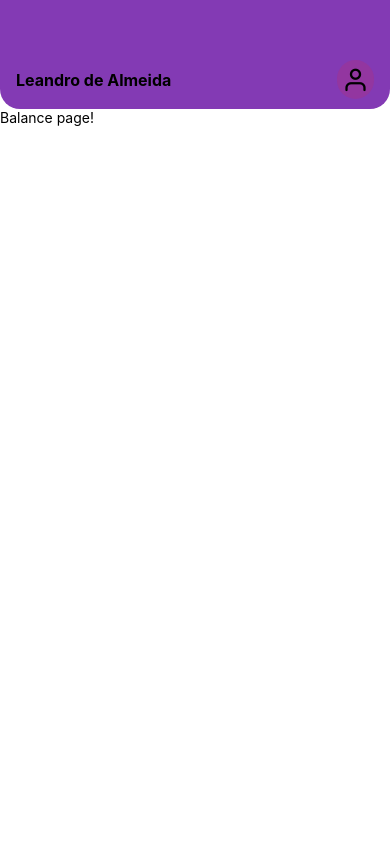
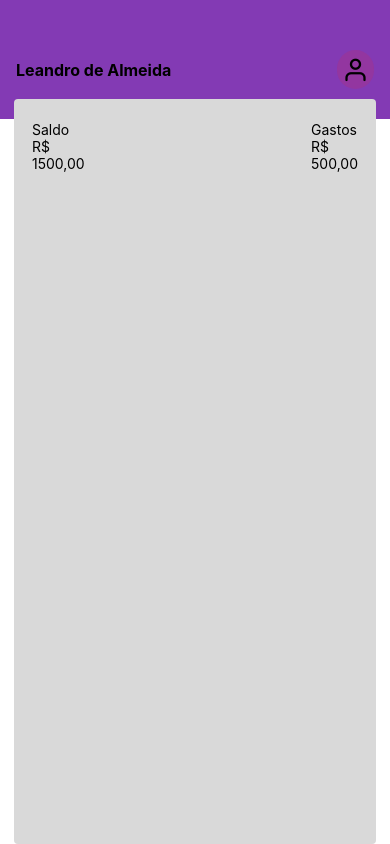
Before and after one commit to leandro91004850/tutorial-react-native, a React Native app: screen / in a window 390 px wide. Built offline with nearby package versions, Linux system fonts and the light colour scheme.

Commit message:
Alinhando o container de Balance

```diff
--- a/src/components/Balance/index.js
+++ b/src/components/Balance/index.js
@@ -4,7 +4,23 @@ import { View, StyleSheet, Text} from "react-native";
 export default function Balance() {
     return (
         <View style={styles.container}>
-            <Text>Balance page!</Text>
+
+            <View style={styles.item}>
+                <Text style={styles.itemTitulo}>Saldo</Text>
+                <View>
+                    <Text style={styles.simboloMoeda}>R$</Text>
+                    <Text style={styles.valor}>1500,00</Text>
+                </View>
+            </View>
+
+            <View style={styles.item}>
+                <Text style={styles.itemTitulo}>Gastos</Text>
+                <View>
+                    <Text style={styles.simboloMoeda}>R$</Text>
+                    <Text style={styles.valor}>500,00</Text>
+                </View>
+            </View>
+
         </View>
     );
 }
@@ -12,6 +28,18 @@ export default function Balance() {
 const styles = StyleSheet.create({
     container: {
         flex: 1,
-        backgroundColor: '#fff',
+        backgroundColor: '#d9d9d9',
+        flexDirection: 'row',
+        justifyContent: 'space-between',
+        paddingStart: 18,
+        paddingEnd: 18,
+        marginTop: -20,
+        marginStart: 14,
+        marginEnd: 14,
+        borderRadius: 4,
+        paddingTop: 22,
+        paddingBottom: 22,
+        zIndex: 99, // Para sobrepor o header
+
     }
 });
--- a/src/components/Header/index.js
+++ b/src/components/Header/index.js
@@ -2,7 +2,7 @@ import React from "react";
 import { View, StyleSheet, Text, StatusBar, TouchableOpacity} from "react-native";
 import {Feather} from '@expo/vector-icons';
 
-const statusbarHeigth = StatusBar.currentHeight ? StatusBar.currentHeight  + 22 : 60;
+const statusbarHeigth = StatusBar.currentHeight ? StatusBar.currentHeight  + 22 : 65;
 
 export default function Header({nome}) {
   return (
@@ -25,9 +25,10 @@ const styles = StyleSheet.create({
         flexDirection: 'row',
         paddingStart: 16,
         paddingEnd: 16,
-        paddingBottom: 10,
-        borderBottomEndRadius: 20,
-        borderBottomStartRadius: 20,
+        paddingBottom: 30,
+        paddingTop: 50,
+        //borderBottomEndRadius: 20,
+        //borderBottomStartRadius: 20,
         },
         content: {
             flex: 1,
```
